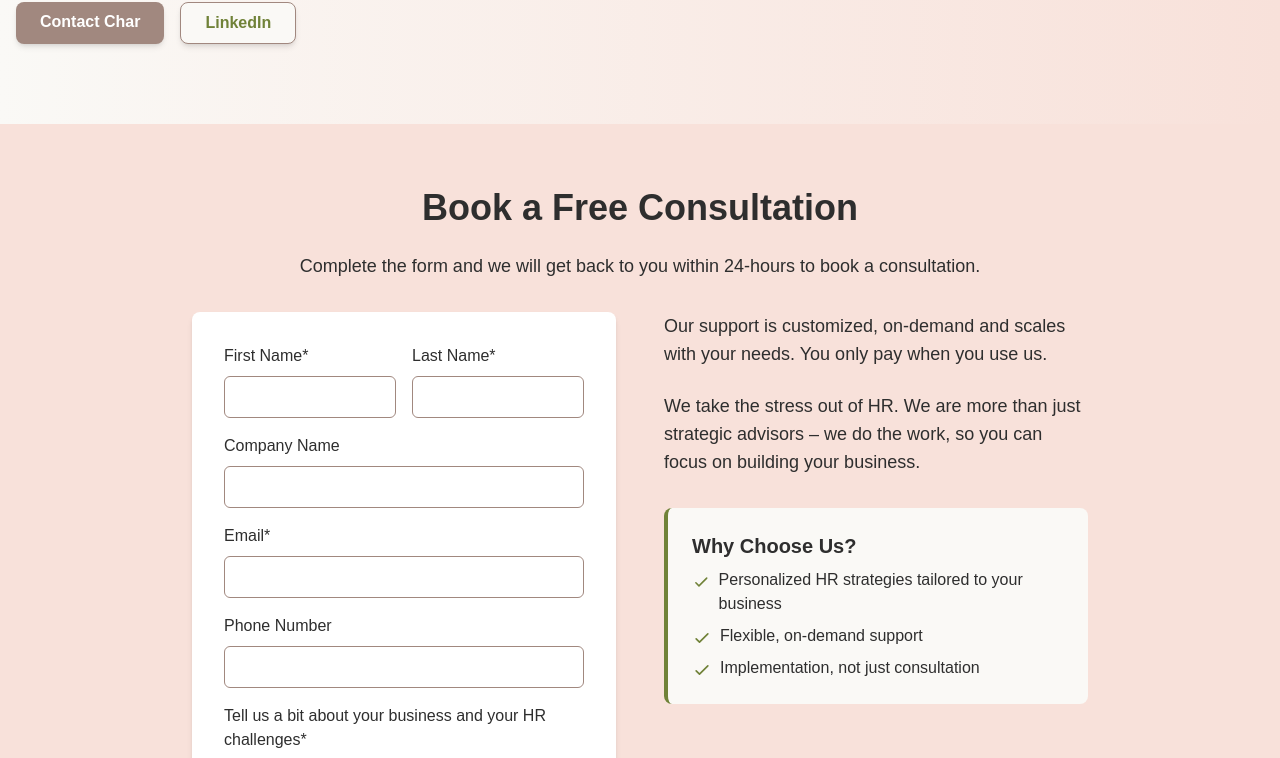
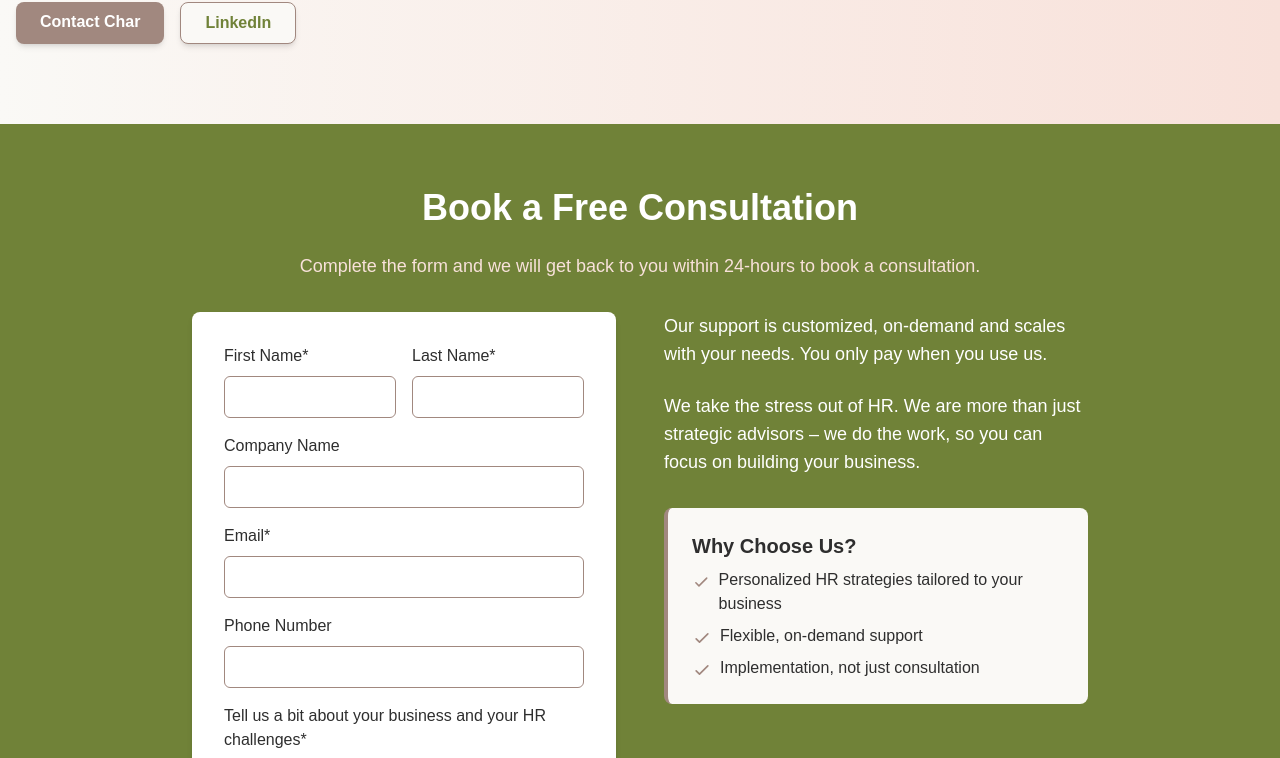
Before and after one commit to 5starmula/VisionaryConsults, a Next.js app: page / in a window 1280 px wide. Shown: the part 3376-4134 px from the top of the page. Built offline with nearby package versions, Linux system fonts and the light colour scheme.

Commit message:
Update consultation section with Olive Green background and improved text contrast

```diff
--- a/src/components/BookConsultation.tsx
+++ b/src/components/BookConsultation.tsx
@@ -38,14 +38,14 @@ export default function BookConsultation() {
   };
 
   return (
-    <section id="book-consultation" className="py-16 bg-[#F8E1DA]">
+    <section id="book-consultation" className="py-16 bg-[#708238]">
       <div className="container mx-auto px-4">
         <div className="max-w-4xl mx-auto">
-          <h2 className="text-3xl md:text-4xl font-bold text-[#2E2E2E] mb-6 text-center">
+          <h2 className="text-3xl md:text-4xl font-bold text-white mb-6 text-center">
             Book a Free Consultation
           </h2>
 
-          <p className="text-lg text-center text-[#2E2E2E] mb-8">
+          <p className="text-lg text-center text-[#F8E1DA] mb-8">
             Complete the form and we will get back to you within 24-hours to book a consultation.
           </p>
 
@@ -155,32 +155,32 @@ export default function BookConsultation() {
 
             <div className="flex flex-col justify-center">
               <div className="mb-8">
-                <p className="text-[#2E2E2E] mb-6 text-lg">
+                <p className="text-white mb-6 text-lg">
                   Our support is customized, on-demand and scales with your needs. You only pay when you use us.
                 </p>
 
-                <p className="text-[#2E2E2E] text-lg">
+                <p className="text-white text-lg">
                   We take the stress out of HR. We are more than just strategic advisors – we do the work, so you can focus on building your business.
                 </p>
               </div>
 
-              <div className="bg-[#FAF9F6] p-6 rounded-lg border-l-4 border-[#708238]">
+              <div className="bg-[#FAF9F6] p-6 rounded-lg border-l-4 border-[#A1887F]">
                 <h3 className="text-xl font-semibold text-[#2E2E2E] mb-2">Why Choose Us?</h3>
                 <ul className="space-y-2 text-[#2E2E2E]">
                   <li className="flex items-start">
-                    <svg className="w-5 h-5 text-[#708238] mr-2 mt-1" fill="none" stroke="currentColor" viewBox="0 0 24 24" xmlns="http://www.w3.org/2000/svg">
+                    <svg className="w-5 h-5 text-[#A1887F] mr-2 mt-1" fill="none" stroke="currentColor" viewBox="0 0 24 24" xmlns="http://www.w3.org/2000/svg">
                       <path strokeLinecap="round" strokeLinejoin="round" strokeWidth="2" d="M5 13l4 4L19 7"></path>
                     </svg>
                     Personalized HR strategies tailored to your business
                   </li>
                   <li className="flex items-start">
-                    <svg className="w-5 h-5 text-[#708238] mr-2 mt-1" fill="none" stroke="currentColor" viewBox="0 0 24 24" xmlns="http://www.w3.org/2000/svg">
+                    <svg className="w-5 h-5 text-[#A1887F] mr-2 mt-1" fill="none" stroke="currentColor" viewBox="0 0 24 24" xmlns="http://www.w3.org/2000/svg">
                       <path strokeLinecap="round" strokeLinejoin="round" strokeWidth="2" d="M5 13l4 4L19 7"></path>
                     </svg>
                     Flexible, on-demand support
                   </li>
                   <li className="flex items-start">
-                    <svg className="w-5 h-5 text-[#708238] mr-2 mt-1" fill="none" stroke="currentColor" viewBox="0 0 24 24" xmlns="http://www.w3.org/2000/svg">
+                    <svg className="w-5 h-5 text-[#A1887F] mr-2 mt-1" fill="none" stroke="currentColor" viewBox="0 0 24 24" xmlns="http://www.w3.org/2000/svg">
                       <path strokeLinecap="round" strokeLinejoin="round" strokeWidth="2" d="M5 13l4 4L19 7"></path>
                     </svg>
                     Implementation, not just consultation
```
